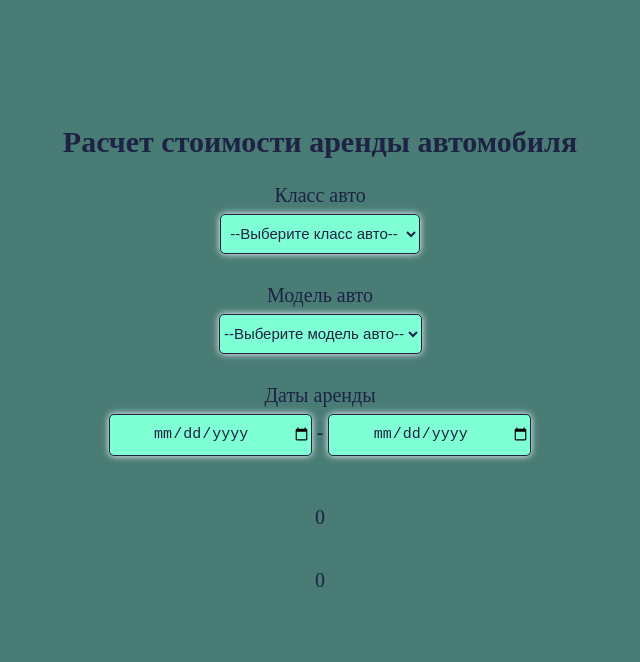
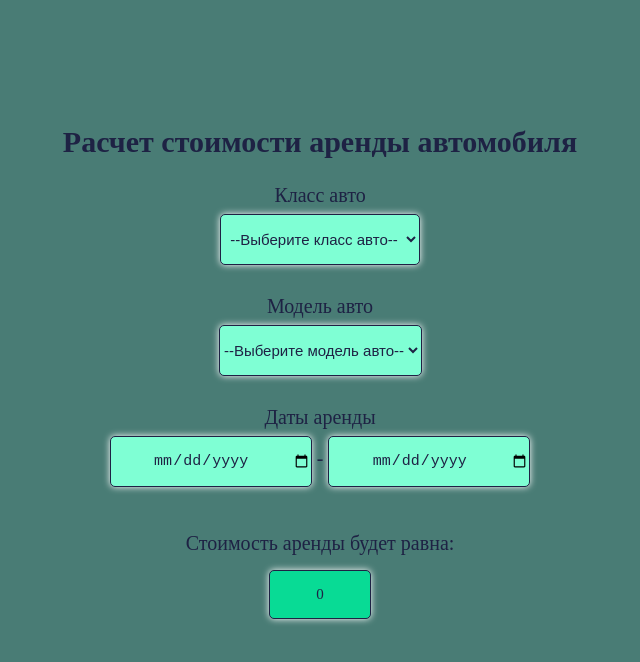
Before and after one commit to jsapro/cost-of-car-rental-calc-angular, an Angular app: page / in a window 1280 px wide. Shown: the top 662 px of the page, without its empty margins (320-960 px from the left). Built offline with nearby package versions, Linux system fonts and the light colour scheme.

Commit message:
improve styling

```diff
--- a/src/app/app.component.css
+++ b/src/app/app.component.css
@@ -15,7 +15,7 @@
   text-align: center;
   border-radius: 5px;
   border: 1px solid rgb(30, 34, 68);
-  min-height: 40px;
+  padding: 15px 0;
   min-width: 200px;
   background-color: aquamarine;
   margin: 0 0 30px;
@@ -29,3 +29,18 @@
   flex-direction: column;
   align-items: center;
 }
+
+.result-title {
+  margin: 15px 0 15px 0;
+}
+
+.result-price {
+  box-shadow: 0 0 7px #ffffff;
+  min-width: 100px;
+  margin: 0 auto;
+  border: 1px solid rgb(30, 34, 68);
+  background-color: rgb(8, 219, 149);
+  border-radius: 5px;
+  padding: 15px 0;
+  font-size: 15px;
+}
--- a/src/app/app.component.html
+++ b/src/app/app.component.html
@@ -19,16 +19,21 @@
   </div>
 
   <form>
-      <p class="dropdown-title">Даты аренды</p>
-      <input class="dropdown-menu"  type="date" (change)="selectStartDate($event)" /> -
-      <input class="dropdown-menu"  type="date" (change)="selectFinishDate($event)" />
+    <p class="dropdown-title">Даты аренды </p>
+    <input class="dropdown-menu" type="date" (change)="selectStartDate($event)" /> -
+    <input class="dropdown-menu" type="date" (change)="selectFinishDate($event)" />
   </form>
 
-    <p>
+  <!-- <p>
     {{priceForDay}}
   </p>
   <p>
     {{finalPrice}}
-    </p>
+  </p> -->
+
+  <p class="result-title">Стоимость аренды будет равна: </p>
+  <p class="result-price">{{finalPrice}}</p>
+
+
 
 </section>
--- a/src/app/app.component.ts
+++ b/src/app/app.component.ts
@@ -11,16 +11,16 @@ export class AppComponent {
   selectedClass: string = '--Выберите класс авто--';
   selectedModel: string = '--Выберите модель авто--';
   models: Array<any> = [];
+  selectedStartDate: string = '';
+  selectedFinishDate: string = '';
+  daysInterval: number = 0;
+  priceForDay: number = 0;
+  finalPrice: number = 0;
   rentCostForDay: Record<string, number> = {
     shortRent: 0,
     averageRent: 0,
     longRent: 0,
   };
-  selectedStartDate: string = '';
-  selectedFinishDate: string = '';
-  daysInterval: number = 0;
-  priceForDay: number = 0;
-  finalPrice: number = 0;
 
   cars: Array<any> = [
     {
```
Lines whose indentation alone changed are shown as unchanged.
